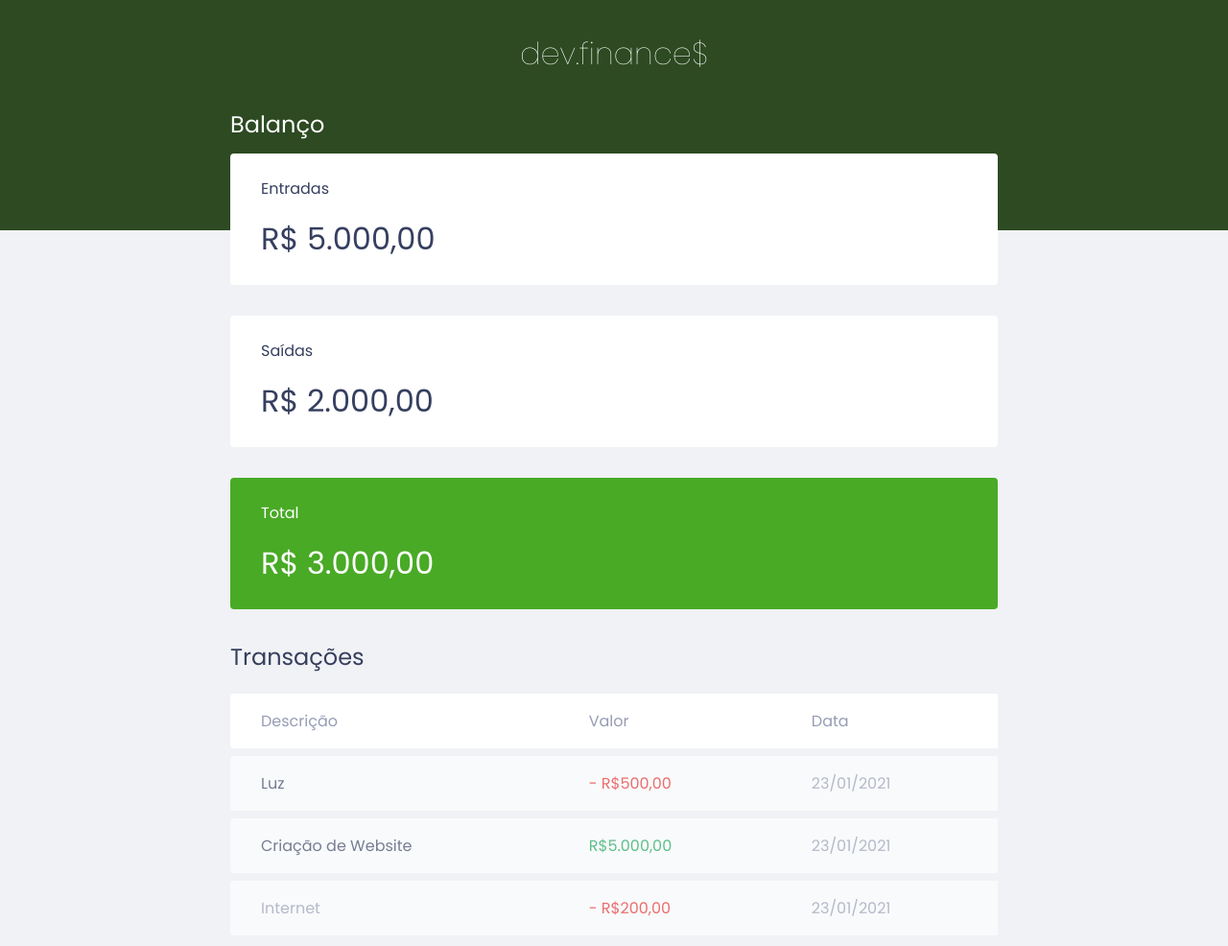
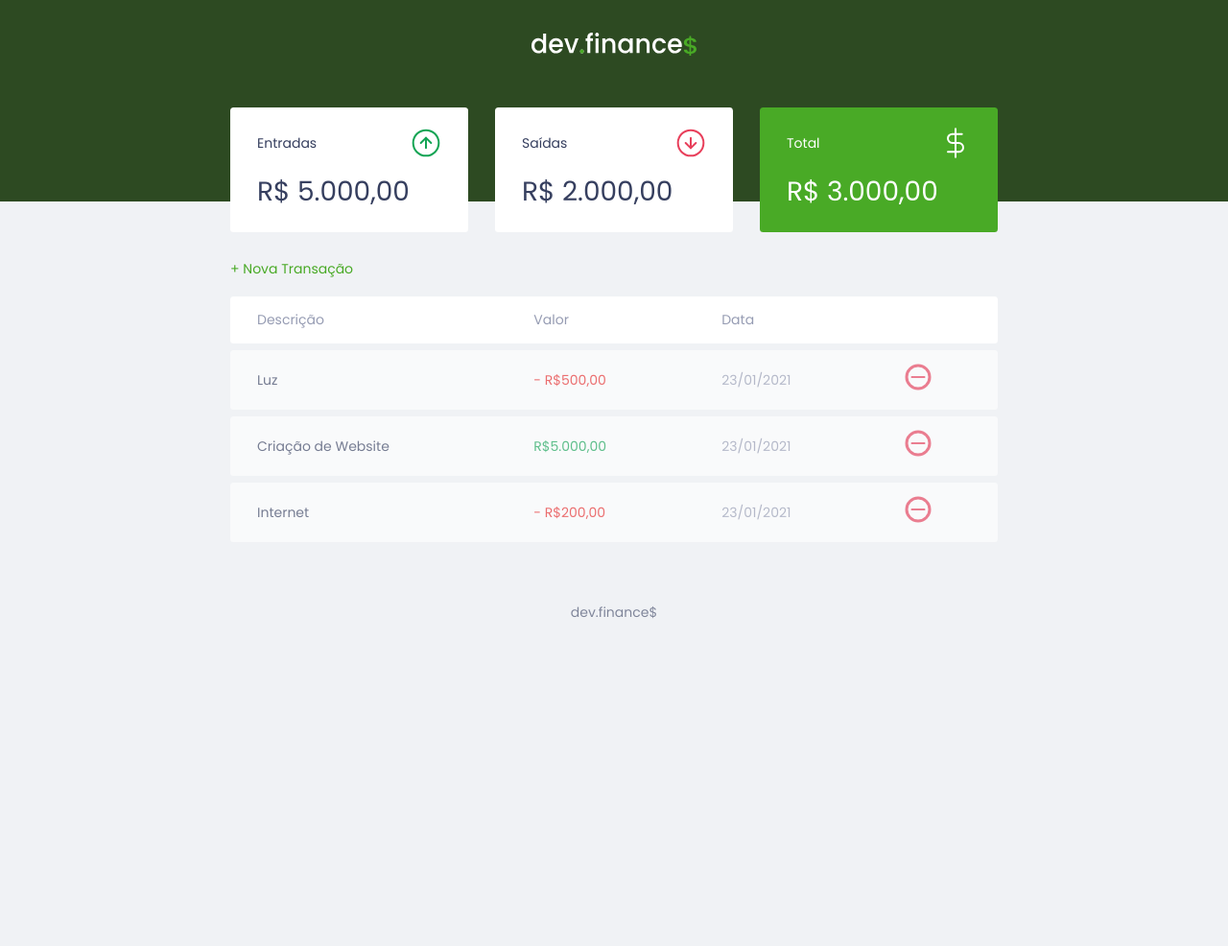
Before and after one commit to brnofranco/discover-devfinances, a plain HTML site: page index.html in a window 1280 px wide. Shown: the top 986 px of the page at 96% size. After the commit the page ends 800 px from the top, so only its background shows below. Drawn offline with Linux system fonts and the light colour scheme.

Commit message:
aula2 - 1/2
metade da aula 2 concluida

```diff
--- a/index.html
+++ b/index.html
@@ -10,31 +10,44 @@
 </head>
 <body>
     <header>
-        <h1 id="logo">dev.finance$</h1>
+        <h1 id="logo">
+            <img src="./assets/logo.svg" alt="Logo dev.finance$">
+        </h1>
     </header>
 
     <main class="container">
         <section id="balance">
-            <h2>Balanço</h2>
+            <h2 class="sr-only">Balanço</h2>
 
             <div class="card">
-                <h3>Entradas</h3>
+                <h3>
+                    <span>Entradas</span>
+                    <img src="./assets/income.svg" alt="imagem de entradas">
+                </h3>
                 <p>R$ 5.000,00</p>
             </div>
 
             <div class="card">
-                <h3>Saídas</h3>
+                <h3>
+                    <span>Saídas</span>
+                    <img src="./assets/expense.svg" alt="imagem de entradas">
+                </h3>
                 <p>R$ 2.000,00</p>
             </div>
 
             <div class="card total">
-                <h3>Total</h3>
+                <h3>
+                    <span>Total</span>
+                    <img src="./assets/total.svg" alt="imagem de entradas">
+                </h3>
                 <p>R$ 3.000,00</p>
             </div>
         </section>
 
         <section id="transaction">
-            <h2>Transações</h2>
+            <h2 class="sr-only">Transações</h2>
+
+            <a href="#" class="button new">+ Nova Transação</a>
 
             <table id="data-table"> <!-- Tabela de dados -->
                 <thead>
@@ -42,6 +55,7 @@
                         <th>Descrição</th>
                         <th>Valor</th>
                         <th>Data</th>
+                        <th></th>
                     </tr>
                 </thead>
 
@@ -50,18 +64,21 @@
                         <td class="description">Luz</td>
                         <td class="expense">- R$500,00</td>
                         <td class="date">23/01/2021</td>
+                        <td><img src="./assets/minus.svg" alt="remover transação"></td>
                     </tr>
 
                     <tr>
                         <td class="description">Criação de Website</td>
                         <td class="income">R$5.000,00</td>
                         <td class="date">23/01/2021</td>
+                        <td><img src="./assets/minus.svg" alt="remover transação"></td>
                     </tr>
 
                     <tr>
-                        <td class="desc class="expense"ription">Internet</td>
+                        <td class="description">Internet</td>
                         <td class="expense">- R$200,00</td>
                         <td class="date">23/01/2021</td>
+                        <td><img src="./assets/minus.svg" alt="remover transação"></td>
                     </tr>
                 </tbody>
             </table>
--- a/style.css
+++ b/style.css
@@ -9,9 +9,25 @@
     box-sizing: border-box;
 }
 
+html{
+    font-size: 93.75%;
+}
+
 body{
     background: #f0f2f5;
     font-family: 'Poppins', sans-serif;
+}
+
+.sr-only{ /* screen reader only for th blind */
+    position: absolute;
+    width: 1px;
+    height: 1px;
+    padding: 0;
+    margin: -1px; /* CSS Tricks (site) */
+    overflow: hidden;
+    clip: rect(0,0,0,0);
+    white-space: nowrap;
+    border-width: 0;
 }
 
 .container{
@@ -26,6 +42,22 @@ h2{
     margin-bottom: 0.8rem;
     color: var(--dark-blue);
     font-weight: normal;
+}
+
+
+/* Links and Buttons ====================================== */
+a{
+    color: #49aa26;
+    text-decoration: none;
+}
+
+a:hover{
+    color: #3dd705;
+}
+
+.button.new{
+    display: inline-block;
+    margin-bottom: 0.8rem;
 }
 
 
@@ -44,7 +76,7 @@ header{
 
 /* Balance ===================================== */
 #balance {
-    margin-top: -8rem;
+    margin-top: -7rem;
 }
 
 #balance h2{
@@ -66,6 +98,9 @@ header{
 .card h3{
     font-weight: normal;
     font-size: 1rem;
+    display: flex;
+    align-items: center;
+    justify-content: space-between;
 }
 
 .card p{
@@ -81,6 +116,12 @@ header{
 
 
 /* Table ===================================== */
+#transaction{
+    display: block;
+    width: 100%;
+    overflow-x: auto;
+}
+
 #data-table{
     width: 100%;
     border-spacing: 0 0.5rem;
@@ -89,6 +130,10 @@ header{
 
 table thead th:first-child, table tbody td:first-child{
     border-radius: 0.25rem 0 0 0.25rem;
+}
+
+table thead th:last-child, table tbody td:last-child{
+    border-radius: 0 0.25rem 0.25rem 0;
 }
 
 table tbody tr{
@@ -132,3 +177,18 @@ footer{
     color: var(--dark-blue);
     opacity: 0.6;
 }
+
+
+/* Responsive ===================================== */
+@media (min-width: 800px) {
+    html{
+        font-size: 87.5%;
+    }
+
+    #balance{
+        display: grid;
+        grid-template-columns: 1fr 1fr 1fr;
+        gap: 2rem;
+    }
+
+}
```
Also changed, not shown: assets/expense.svg (added), assets/income.svg (added), assets/logo.svg (added), assets/minus.svg (added), assets/plus.svg (added), assets/total.svg (added).
